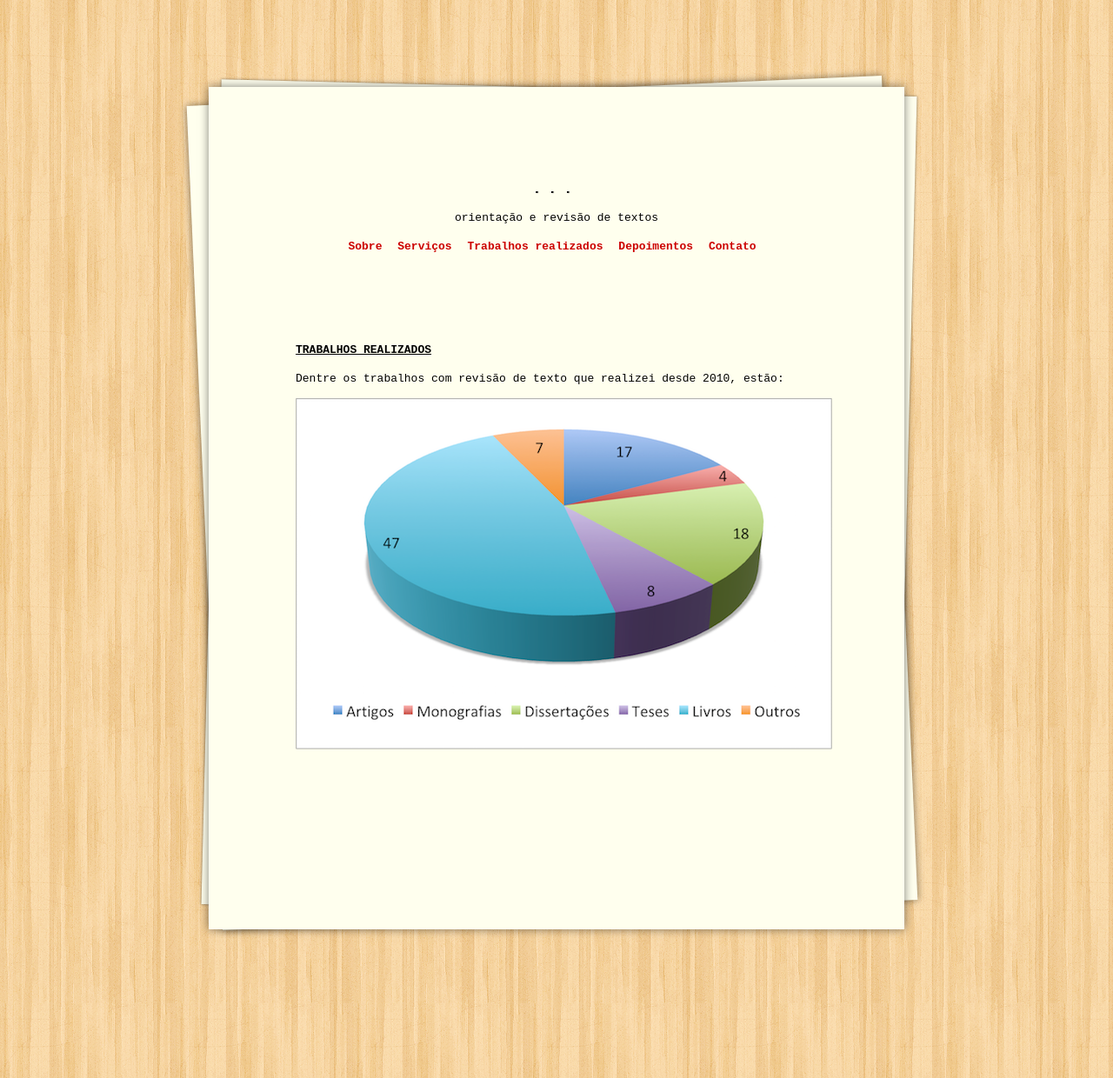
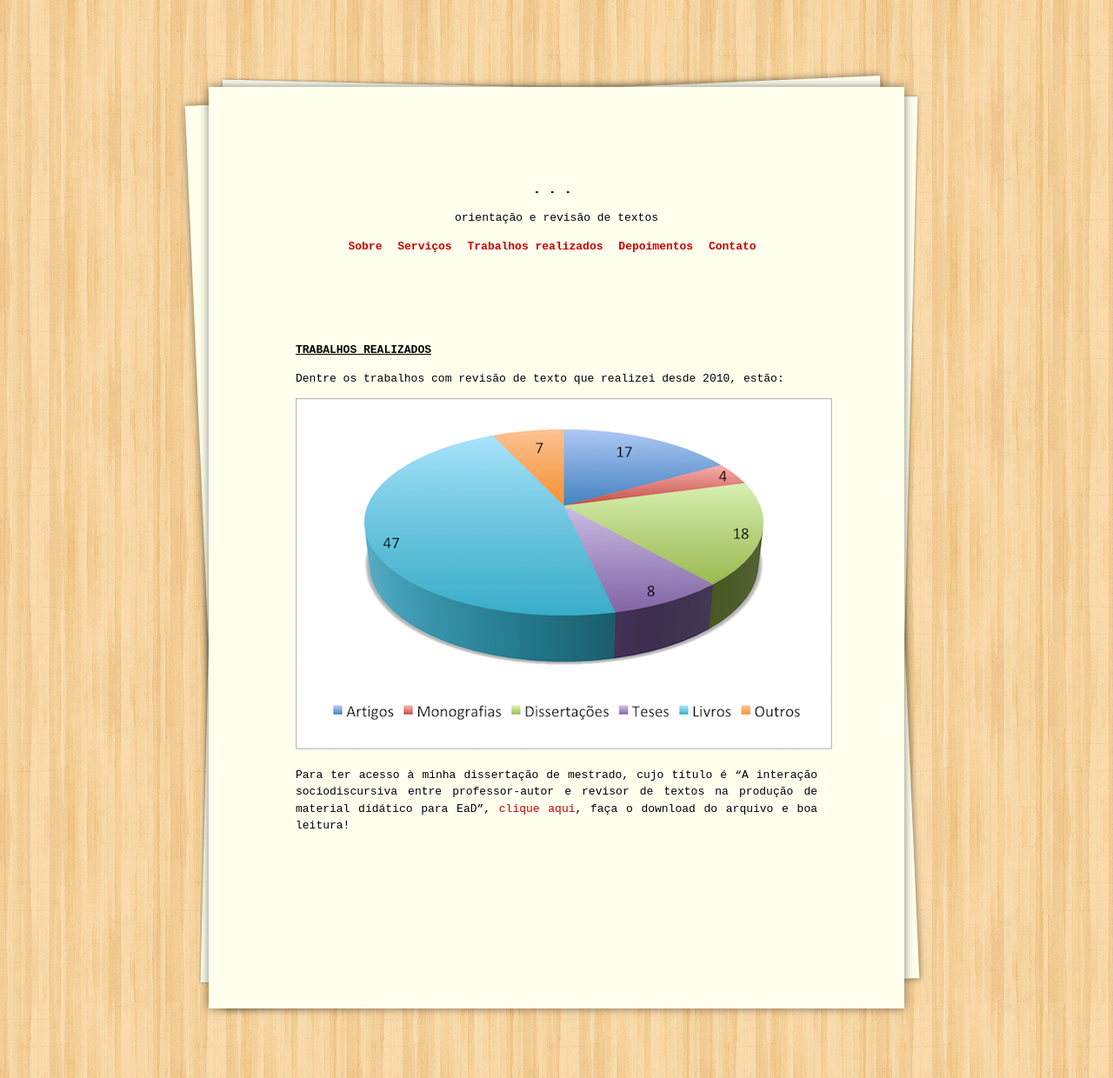
Before and after one commit to raqueldiniz/site, a Jekyll site: the page built from trabalhos-realizados.md, in a window 1280 px wide. Shown: the whole page at 87% size. Built offline with Jekyll 4.4.1, drawn with Linux system fonts in a browser that asks for light colours.

Commit message:
Update trabalhos-realizados.md

```diff
--- a/trabalhos-realizados.md
+++ b/trabalhos-realizados.md
@@ -7,3 +7,5 @@ permalink: /trabalhos-realizados/
 Dentre os trabalhos com revisão de texto que realizei desde 2010, estão:
 
 ![trabalhos realizados](/images/trabalhos-realizados4.png)
+
+Para ter acesso à minha dissertação de mestrado, cujo título é "A interação sociodiscursiva entre professor-autor e revisor de textos na produção de material didático para EaD", [clique aqui](https://sigaa.ufpb.br/sigaa/verProducao?idProducao=678570&key=ec6d5d7a66fa0c735f1d27438e403fc5), faça o download do arquivo e boa leitura!
```
